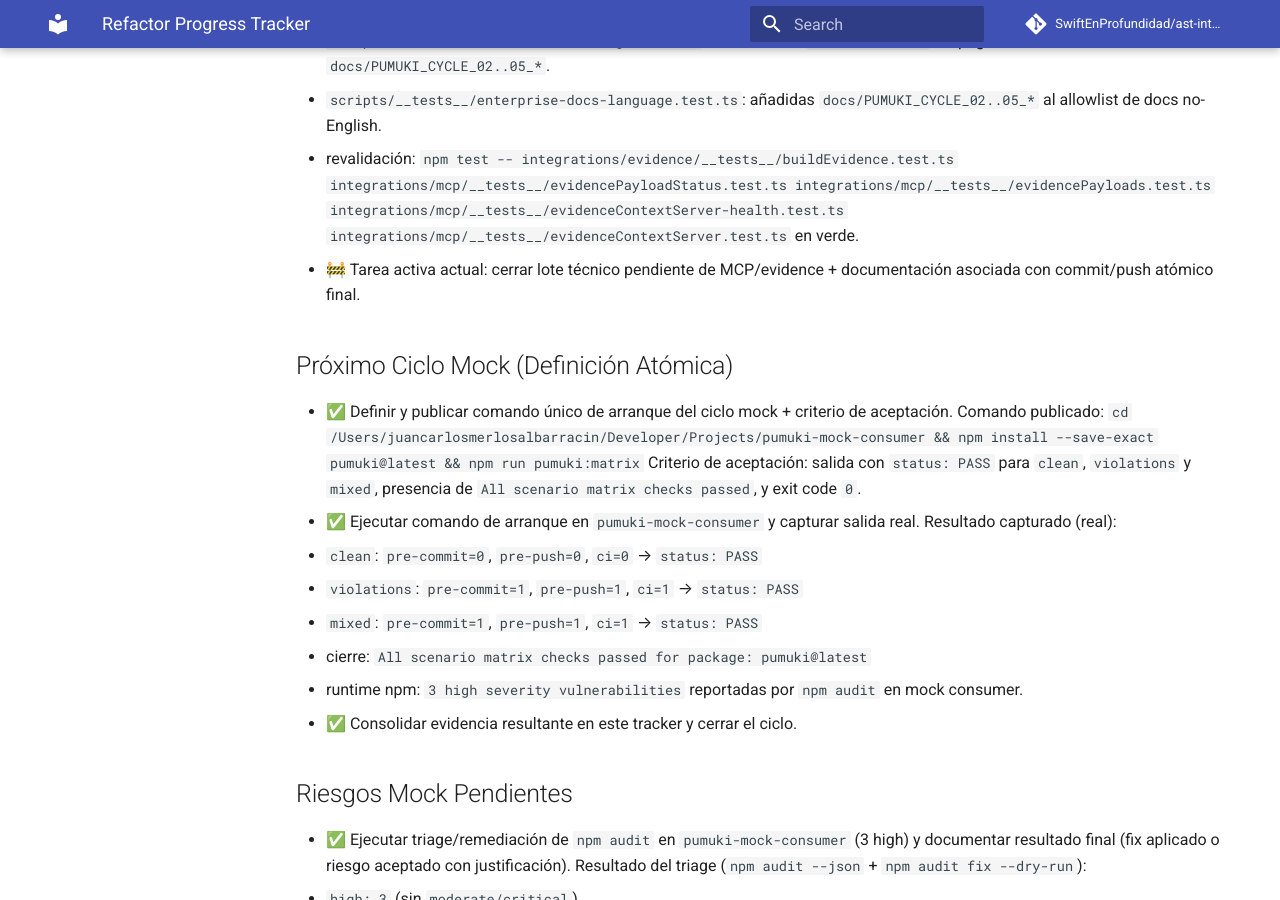
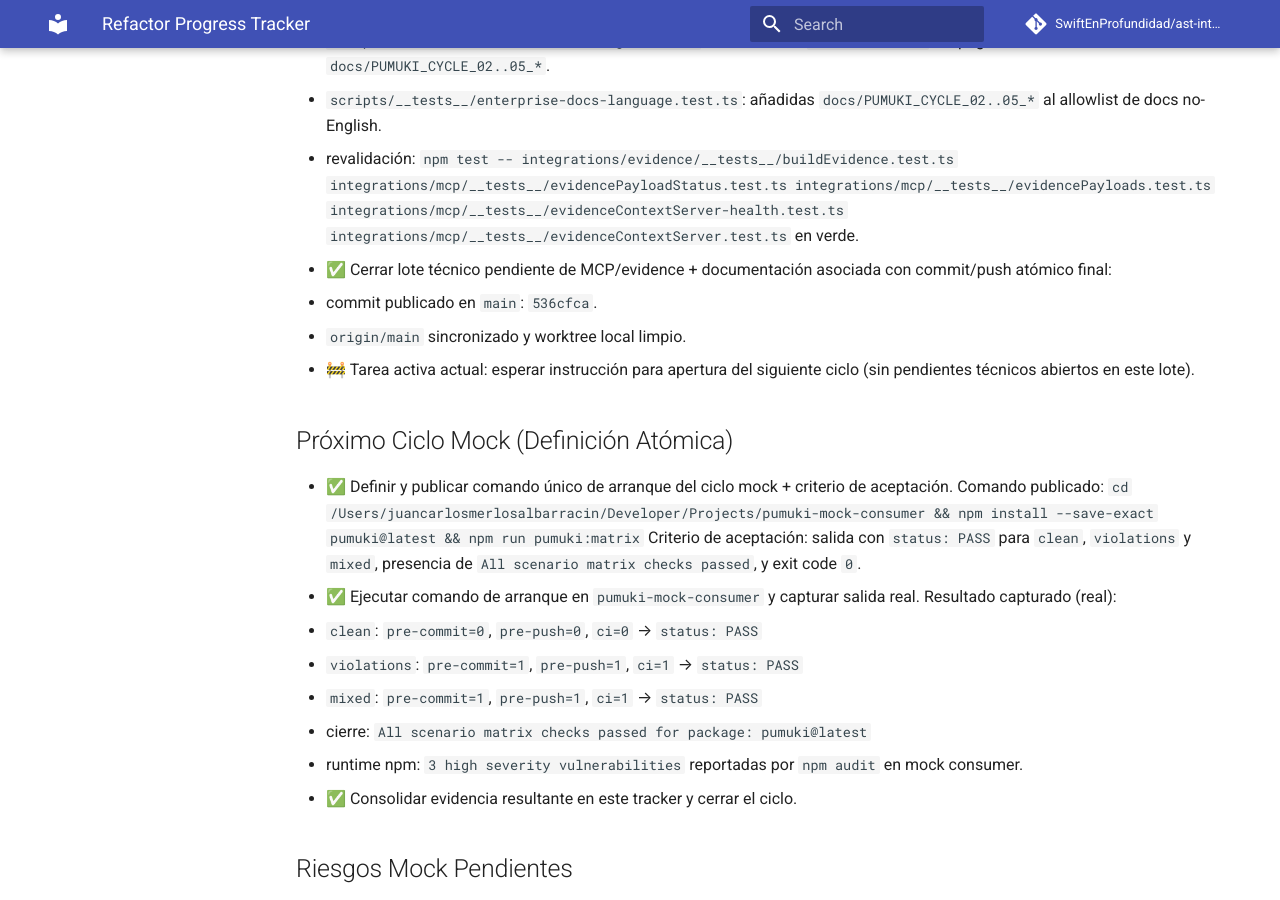
Before and after one commit to SwiftEnProfundidad/ast-intelligence-hooks, an MkDocs documentation site: the page built from docs/REFRACTOR_PROGRESS.md, in a window 1280 px wide and 900 px high, scrolled down 5256 px. Built offline with MkDocs 1.6.1 and Material for MkDocs 9.7.7, drawn with Linux system fonts in a browser that asks for light colours; comment, search, counter and statistics services are not loaded.

Commit message:
docs(tracker): close final MCP/evidence batch

```diff
--- a/docs/REFRACTOR_PROGRESS.md
+++ b/docs/REFRACTOR_PROGRESS.md
@@ -116,7 +116,10 @@ Estado consolidado del refactor con seguimiento de tareas y evidencia del avance
   - `scripts/__tests__/docs-index-coverage.test.ts`: indexadas en `docs/README.md` las páginas `docs/PUMUKI_CYCLE_02..05_*`.
   - `scripts/__tests__/enterprise-docs-language.test.ts`: añadidas `docs/PUMUKI_CYCLE_02..05_*` al allowlist de docs no-English.
   - revalidación: `npm test -- integrations/evidence/__tests__/buildEvidence.test.ts integrations/mcp/__tests__/evidencePayloadStatus.test.ts integrations/mcp/__tests__/evidencePayloads.test.ts integrations/mcp/__tests__/evidenceContextServer-health.test.ts integrations/mcp/__tests__/evidenceContextServer.test.ts` en verde.
-- 🚧 Tarea activa actual: cerrar lote técnico pendiente de MCP/evidence + documentación asociada con commit/push atómico final.
+- ✅ Cerrar lote técnico pendiente de MCP/evidence + documentación asociada con commit/push atómico final:
+  - commit publicado en `main`: `536cfca`.
+  - `origin/main` sincronizado y worktree local limpio.
+- 🚧 Tarea activa actual: esperar instrucción para apertura del siguiente ciclo (sin pendientes técnicos abiertos en este lote).
 
 ## Próximo Ciclo Mock (Definición Atómica)
 - ✅ Definir y publicar comando único de arranque del ciclo mock + criterio de aceptación.
```
